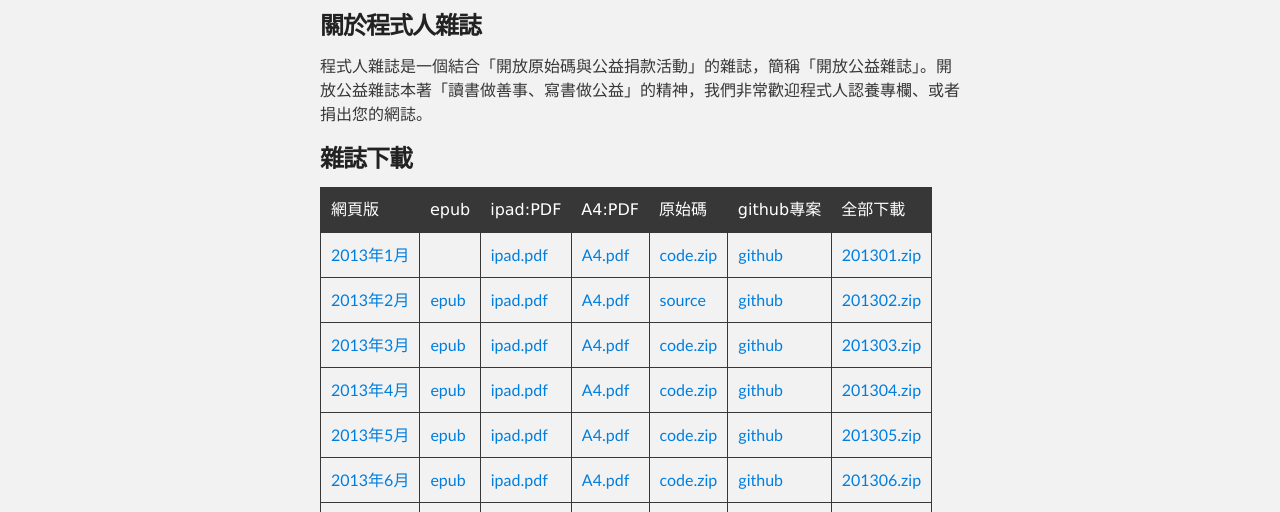
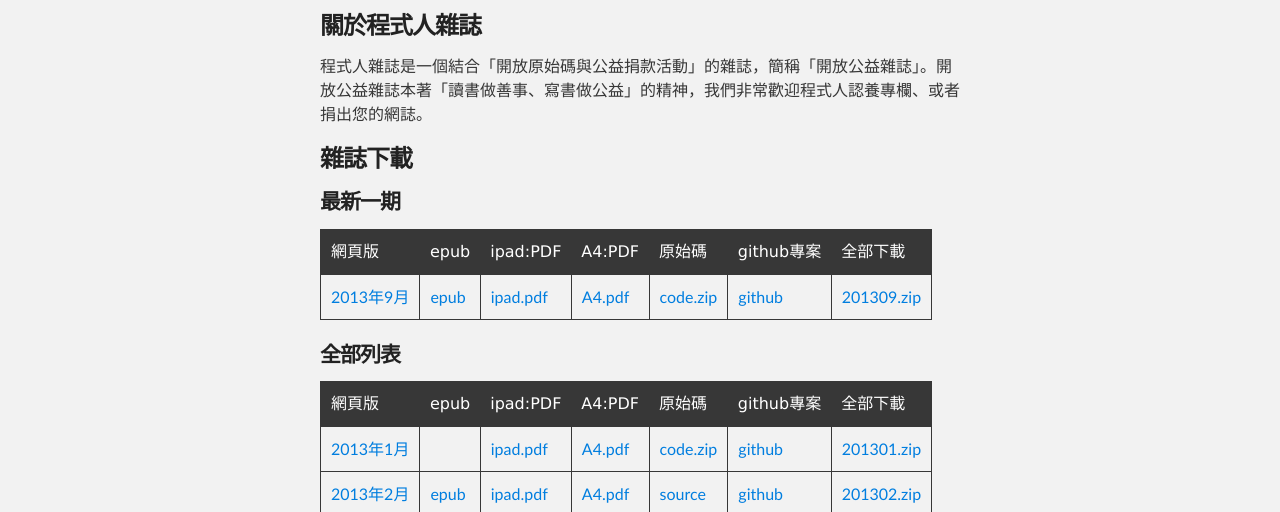
Before and after one commit to programmermagazine/home, a plain HTML site: page index.html in a window 1280 px wide. Shown: the part 252-764 px from the top of the page. Drawn offline with Linux system fonts and the light colour scheme.

```diff
--- a/index.html
+++ b/index.html
@@ -38,6 +38,31 @@
 
 <h3>
 <a name="%E9%9B%9C%E8%AA%8C%E4%B8%8B%E8%BC%89" class="anchor" href="#%E9%9B%9C%E8%AA%8C%E4%B8%8B%E8%BC%89"><span class="octicon octicon-link"></span></a>雜誌下載</h3>
+
+<h4>
+<a name="%E6%9C%80%E6%96%B0%E4%B8%80%E6%9C%9F" class="anchor" href="#%E6%9C%80%E6%96%B0%E4%B8%80%E6%9C%9F"><span class="octicon octicon-link"></span></a>最新一期</h4>
+
+<table>
+<thead><tr>
+<th align="left">網頁版</th>
+<th align="left">epub</th>
+<th align="left">ipad:PDF</th>
+<th align="left">A4:PDF</th>
+<th align="left">原始碼</th>
+<th align="left">github專案</th>
+<th align="left">全部下載</th>
+</tr></thead>
+<tbody><tr>
+<td align="left"><a href="http://programmermagazine.github.io/201309/htm/home.html">2013年9月</a></td>
+<td align="left"><a href="http://programmermagazine.github.io/201309/book/A4.epub">epub</a></td>
+<td align="left"><a href="http://programmermagazine.github.io/201309/book/ipad.pdf">ipad.pdf</a></td>
+<td align="left"><a href="http://programmermagazine.github.io/201309/book/A4.pdf">A4.pdf</a></td>
+<td align="left"><a href="http://programmermagazine.github.io/201309/code.zip">code.zip</a></td>
+<td align="left"><a href="http://github.com/programmermagazine/201309/">github</a></td>
+<td align="left"><a href="http://github.com/programmermagazine/201309/archive/gh-pages.zip">201309.zip</a></td>
+</tr></tbody>
+</table><h4>
+<a name="%E5%85%A8%E9%83%A8%E5%88%97%E8%A1%A8" class="anchor" href="#%E5%85%A8%E9%83%A8%E5%88%97%E8%A1%A8"><span class="octicon octicon-link"></span></a>全部列表</h4>
 
 <table>
 <thead><tr>
```
Also changed, not shown: params.json (+1 -1 lines).
